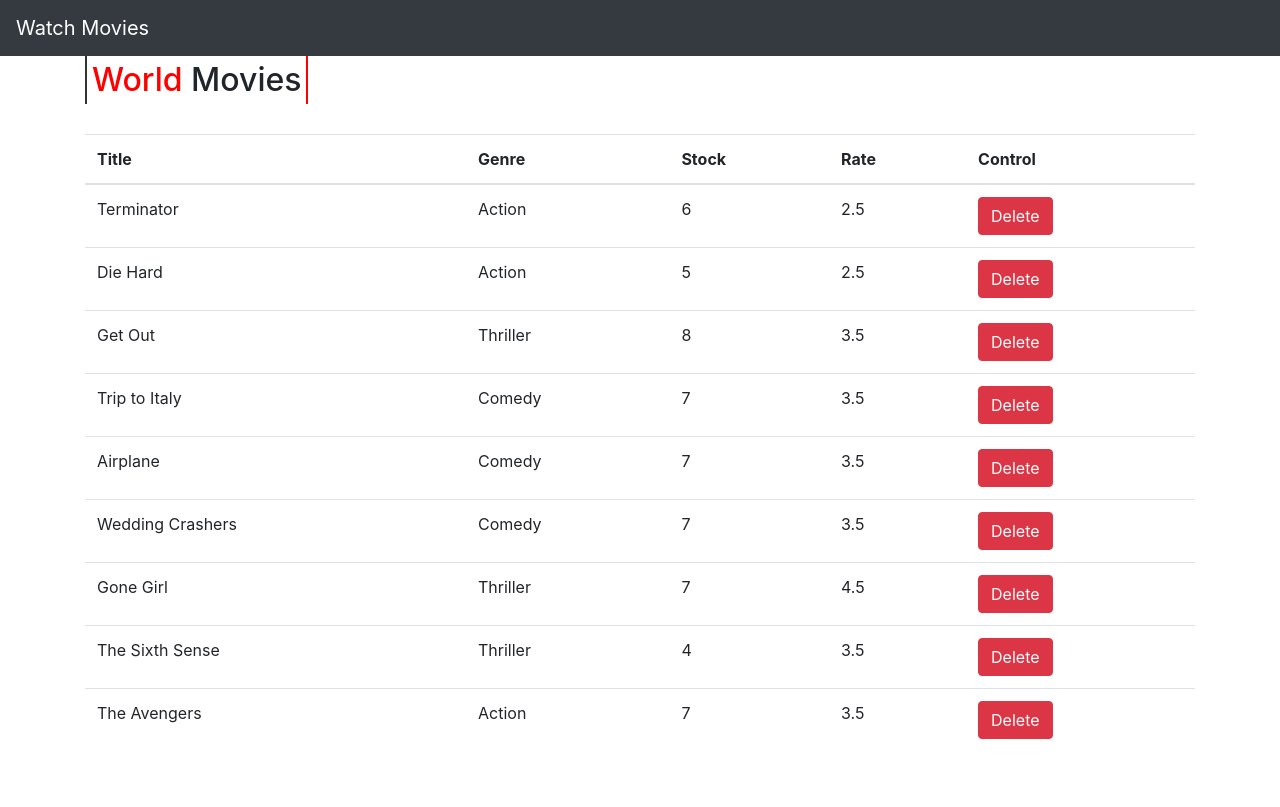
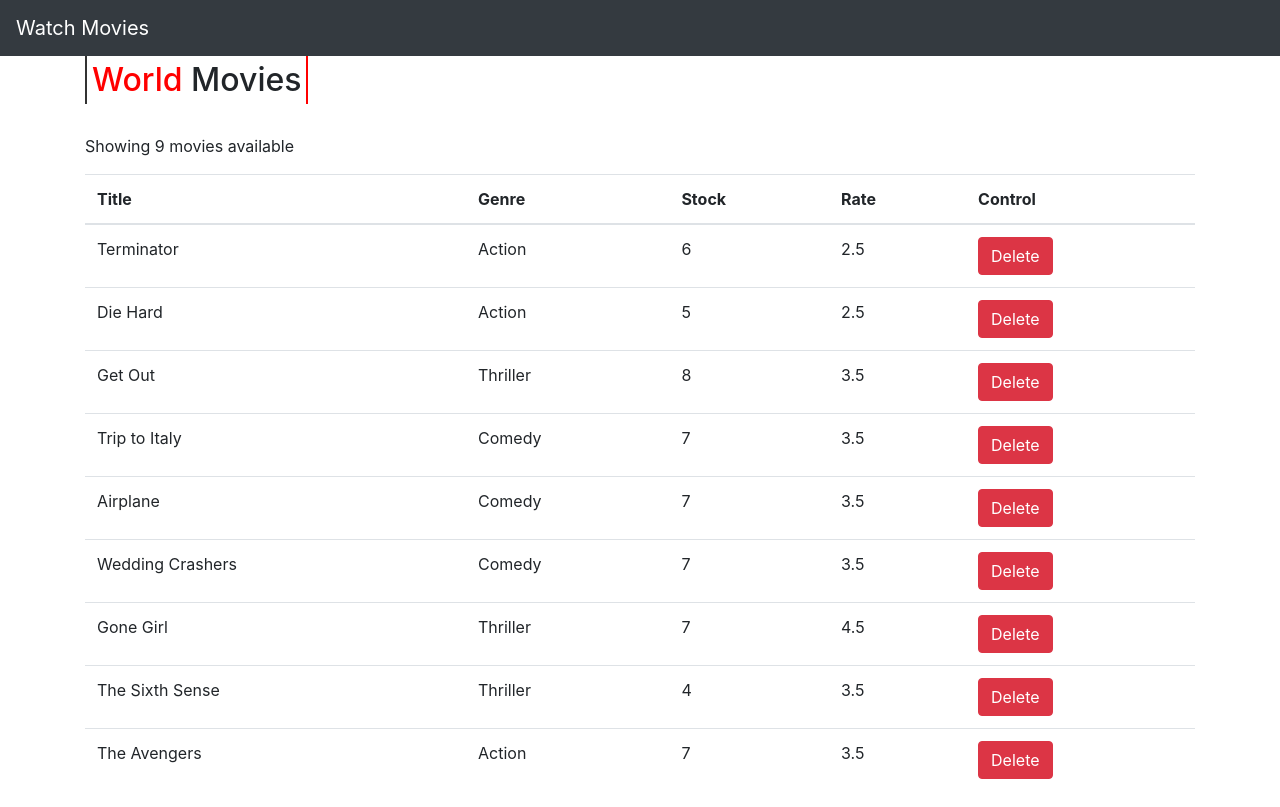
Before and after one commit to code-lad/react-movies-list, a React (Create React App) app: page / in a window 1280 px wide. Built offline with nearby package versions, Linux system fonts and the light colour scheme.

Commit message:
show list length

```diff
--- a/src/components/movies.jsx
+++ b/src/components/movies.jsx
@@ -10,8 +10,11 @@ class Movies extends Component {
     this.setState({ movies });
   }
   render() {
+    const { length: count } = this.state.movies;
+    if (count === 0) return <p>There are no movies available</p>;
     return (
       <div className="movies">
+        <p>Showing {count} movies available</p>
         <table className="table">
           <thead>
             <tr>
```
